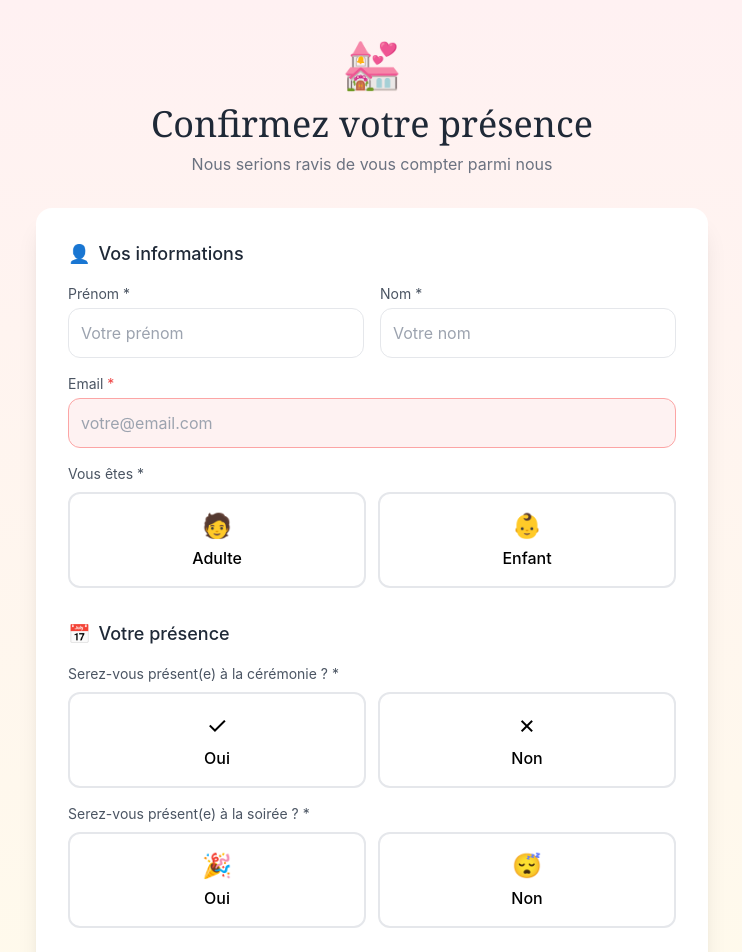
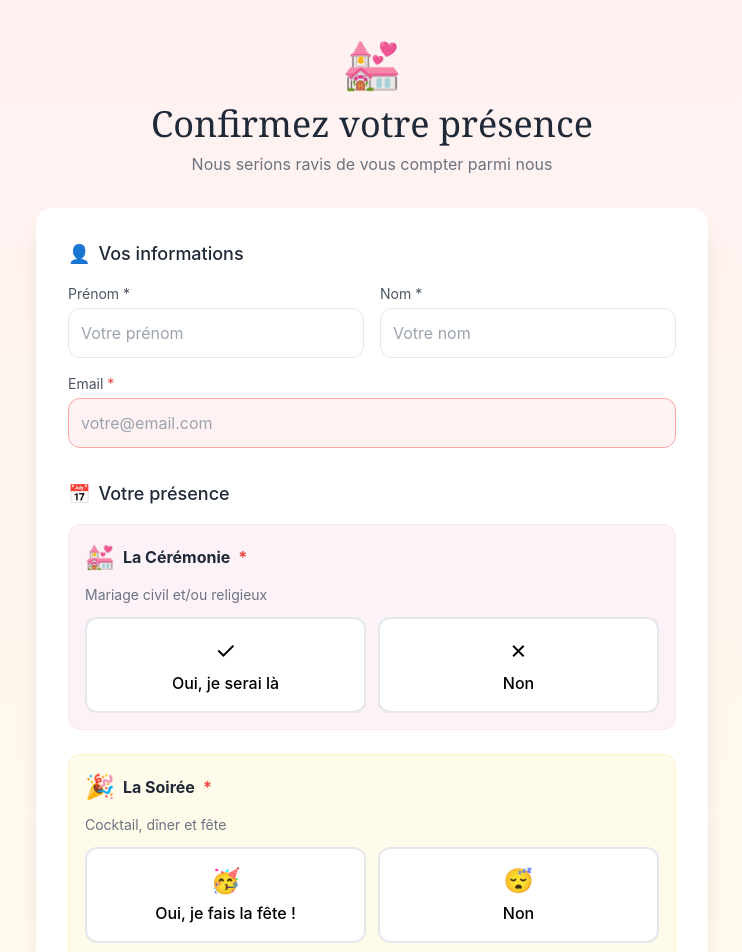
Before and after one commit to Kryge87/rsvp-mariage, a Next.js app: page / in a window 1280 px wide. Shown: the top 952 px of the page, without its empty margins (268-1010 px from the left). Built offline with nearby package versions, Linux system fonts and the light colour scheme.

Commit message:
Update page.jsx

```diff
--- a/app/page.jsx
+++ b/app/page.jsx
@@ -14,7 +14,7 @@ export default function RSVPMariage() {
     prenom: '',
     nom: '',
     email: '',
-    type: '', // adulte ou enfant
+    type: 'adulte', // adulte par défaut
     ceremonie: null,
     soiree: null,
     nbAccompagnants: 0,
@@ -545,7 +545,7 @@ export default function RSVPMariage() {
             onClick={() => {
               setSubmitted(false);
               setFormData({
-                prenom: '', nom: '', email: '', type: '', ceremonie: null, soiree: null,
+                prenom: '', nom: '', email: '', type: 'adulte', ceremonie: null, soiree: null,
                 nbAccompagnants: 0, accompagnants: [], allergies: '', preference: ''
               });
             }}
@@ -605,33 +605,6 @@ export default function RSVPMariage() {
                 placeholder="votre@email.com"
               />
             </div>
-
-            {/* Type: Adulte/Enfant */}
-            <div>
-              <label className="block text-sm text-gray-600 mb-2">Vous êtes *</label>
-              <div className="flex gap-3">
-                <button
-                  type="button"
-                  onClick={() => setFormData({ ...formData, type: 'adulte' })}
-                  className={`flex-1 p-4 rounded-xl border-2 transition ${
-                    formData.type === 'adulte' ? 'border-blue-400 bg-blue-50' : 'border-gray-200 hover:border-gray-300'
-                  }`}
-                >
-                  <div className="text-2xl mb-1">🧑</div>
-                  <div className="font-medium">Adulte</div>
-                </button>
-                <button
-                  type="button"
-                  onClick={() => setFormData({ ...formData, type: 'enfant' })}
-                  className={`flex-1 p-4 rounded-xl border-2 transition ${
-                    formData.type === 'enfant' ? 'border-purple-400 bg-purple-50' : 'border-gray-200 hover:border-gray-300'
-                  }`}
-                >
-                  <div className="text-2xl mb-1">👶</div>
-                  <div className="font-medium">Enfant</div>
-                </button>
-              </div>
-            </div>
           </div>
 
           {/* Présence */}
@@ -640,32 +613,40 @@ export default function RSVPMariage() {
               <span>📅</span> Votre présence
             </h2>
 
-            <div className="mb-4">
-              <label className="block text-sm text-gray-600 mb-2">Serez-vous présent(e) à la cérémonie ? *</label>
+            {/* Cérémonie */}
+            <div className="mb-6 p-4 bg-pink-50 rounded-xl border border-pink-100">
+              <label className="block text-base font-bold text-gray-800 mb-3 flex items-center gap-2">
+                <span className="text-2xl">💒</span> La Cérémonie <span className="text-red-500">*</span>
+              </label>
+              <p className="text-sm text-gray-500 mb-3">Mariage civil et/ou religieux</p>
               <div className="flex gap-3">
                 <button type="button" onClick={() => setFormData({ ...formData, ceremonie: true })}
-                  className={`flex-1 p-4 rounded-xl border-2 transition ${formData.ceremonie === true ? 'border-green-400 bg-green-50' : 'border-gray-200 hover:border-gray-300'}`}>
+                  className={`flex-1 p-4 rounded-xl border-2 transition ${formData.ceremonie === true ? 'border-green-400 bg-green-50' : 'border-gray-200 bg-white hover:border-gray-300'}`}>
                   <div className="text-2xl mb-1">✓</div>
-                  <div className="font-medium">Oui</div>
+                  <div className="font-medium">Oui, je serai là</div>
                 </button>
                 <button type="button" onClick={() => setFormData({ ...formData, ceremonie: false })}
-                  className={`flex-1 p-4 rounded-xl border-2 transition ${formData.ceremonie === false ? 'border-gray-400 bg-gray-50' : 'border-gray-200 hover:border-gray-300'}`}>
+                  className={`flex-1 p-4 rounded-xl border-2 transition ${formData.ceremonie === false ? 'border-gray-400 bg-gray-100' : 'border-gray-200 bg-white hover:border-gray-300'}`}>
                   <div className="text-2xl mb-1">✗</div>
                   <div className="font-medium">Non</div>
                 </button>
               </div>
             </div>
 
-            <div>
-              <label className="block text-sm text-gray-600 mb-2">Serez-vous présent(e) à la soirée ? *</label>
+            {/* Soirée */}
+            <div className="p-4 bg-amber-50 rounded-xl border border-amber-100">
+              <label className="block text-base font-bold text-gray-800 mb-3 flex items-center gap-2">
+                <span className="text-2xl">🎉</span> La Soirée <span className="text-red-500">*</span>
+              </label>
+              <p className="text-sm text-gray-500 mb-3">Cocktail, dîner et fête</p>
               <div className="flex gap-3">
                 <button type="button" onClick={() => setFormData({ ...formData, soiree: true })}
-                  className={`flex-1 p-4 rounded-xl border-2 transition ${formData.soiree === true ? 'border-green-400 bg-green-50' : 'border-gray-200 hover:border-gray-300'}`}>
-                  <div className="text-2xl mb-1">🎉</div>
-                  <div className="font-medium">Oui</div>
+                  className={`flex-1 p-4 rounded-xl border-2 transition ${formData.soiree === true ? 'border-green-400 bg-green-50' : 'border-gray-200 bg-white hover:border-gray-300'}`}>
+                  <div className="text-2xl mb-1">🥳</div>
+                  <div className="font-medium">Oui, je fais la fête !</div>
                 </button>
                 <button type="button" onClick={() => setFormData({ ...formData, soiree: false })}
-                  className={`flex-1 p-4 rounded-xl border-2 transition ${formData.soiree === false ? 'border-gray-400 bg-gray-50' : 'border-gray-200 hover:border-gray-300'}`}>
+                  className={`flex-1 p-4 rounded-xl border-2 transition ${formData.soiree === false ? 'border-gray-400 bg-gray-100' : 'border-gray-200 bg-white hover:border-gray-300'}`}>
                   <div className="text-2xl mb-1">😴</div>
                   <div className="font-medium">Non</div>
                 </button>
@@ -771,7 +752,7 @@ export default function RSVPMariage() {
 
           {/* Submit */}
           <button type="submit"
-            disabled={loading || !formData.prenom || !formData.nom || !formData.email || !formData.type || formData.ceremonie === null || formData.soiree === null || (formData.soiree && !formData.preference) || formData.accompagnants.some(a => !a.prenom || !a.nom)}
+            disabled={loading || !formData.prenom || !formData.nom || !formData.email || formData.ceremonie === null || formData.soiree === null || (formData.soiree && !formData.preference) || formData.accompagnants.some(a => !a.prenom || !a.nom)}
             className="w-full p-4 bg-gradient-to-r from-rose-500 to-rose-400 text-white rounded-xl font-medium hover:from-rose-600 hover:to-rose-500 transition disabled:opacity-50 disabled:cursor-not-allowed flex items-center justify-center gap-2 text-lg">
             {loading ? (
               <><span className="animate-spin">⏳</span> Envoi...</>
```
